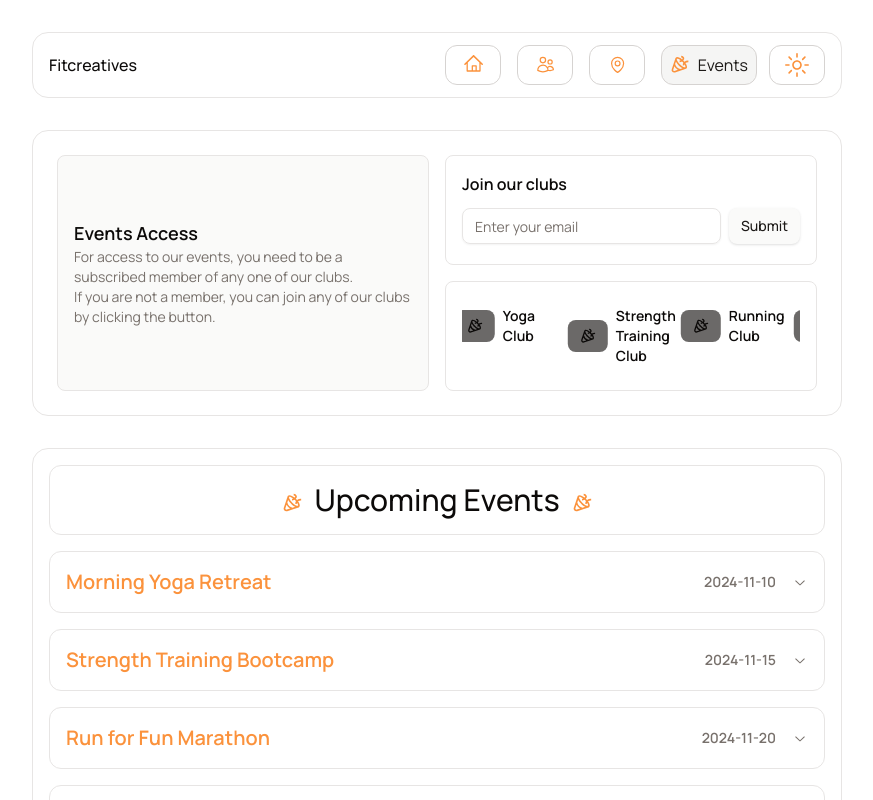
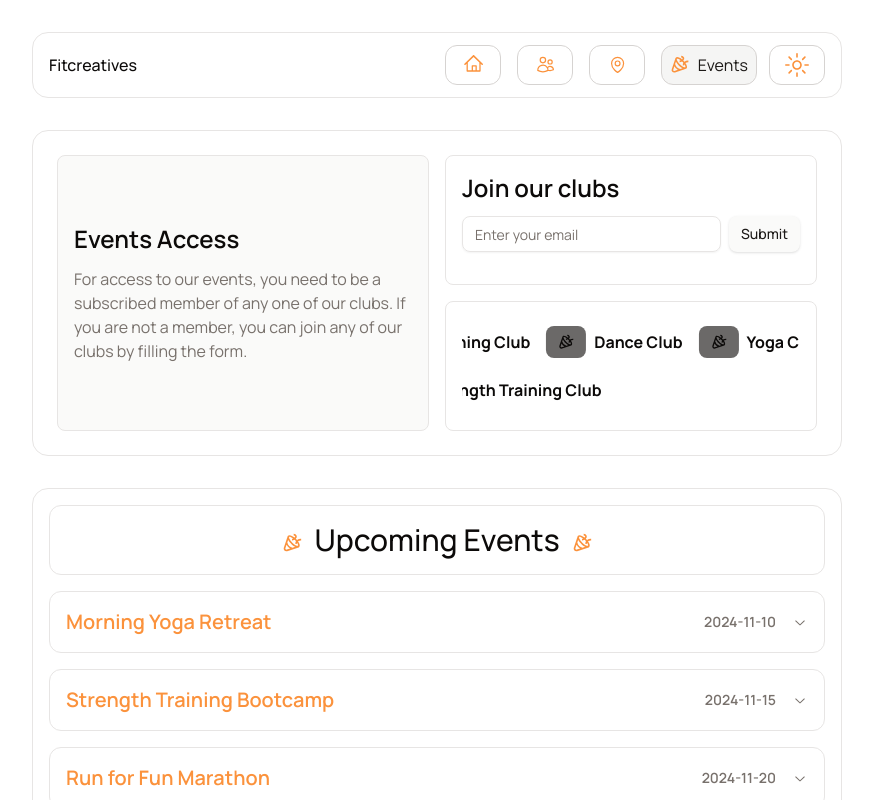
Before and after one commit to Lilianada/Fitcreatives, a Next.js app: page /events in a window 1280 px wide. Shown: the top 800 px of the page, without its empty margins (203-1076 px from the left). Built offline with nearby package versions, Linux system fonts and the light colour scheme; a web font is replaced by a local one.

Commit message:
fixes to slider in eventInfo

```diff
--- a/src/app/events/page.jsx
+++ b/src/app/events/page.jsx
@@ -12,5 +12,5 @@ export default function Events() {
       <Partners />
       <Organizers />
     </div>
-  );
+  );z
 }
--- a/src/components/events/EventInfo.jsx
+++ b/src/components/events/EventInfo.jsx
@@ -3,10 +3,10 @@
 import React from "react";
 import { Input } from "../ui/input";
 import { Button } from "../ui/button";
+import { BiParty } from "react-icons/bi";
 import Slider from "react-slick";
 import "slick-carousel/slick/slick.css";
 import "slick-carousel/slick/slick-theme.css";
-import { BiParty } from "react-icons/bi";
 
 export default function EventInfo() {
   const settings = {
@@ -16,11 +16,11 @@ export default function EventInfo() {
     slidesToShow: 3,
     slidesToScroll: 1,
     autoplay: true,
-    autoplaySpeed: 0,
+    autoplaySpeed: 3000,
     cssEase: "linear",
     pauseOnHover: false,
     swipeToSlide: true,
-    variableWidth: false, // Disable variable width to keep all slides uniform
+    variableWidth: true,
     arrows: false,
     responsive: [
       {
@@ -40,13 +40,6 @@ export default function EventInfo() {
           initialSlide: 2,
         },
       },
-      {
-        breakpoint: 480,
-        settings: {
-          slidesToShow: 1,
-          slidesToScroll: 1,
-        },
-      },
     ],
   };
 
@@ -60,21 +53,21 @@ export default function EventInfo() {
   return (
     <section className="border p-4 rounded-2xl">
       <div className="flex h-full  w-full items-center justify-center">
-        <div className="grid h-full w-full gap-4 p-2 grid-cols-4 sm:grid-rows-4">
-          <div className="col-span-2 row-span-4 border p-4 rounded-lg flex flex-col justify-center bg-stone-50 dark:bg-stone-900/50 text-foreground">
-            <h3 className="text-lg font-semibold">Events Access</h3>
-            <p className="text-sm text-muted-foreground">
+        <div className="grid h-full w-full gap-4 p-2 grid-cols-4 lg:grid-rows-4">
+          {/* Info */}
+          <div className="col-span-4 lg:col-span-2 lg:row-span-4 border p-4 rounded-lg flex flex-col justify-center bg-stone-50 dark:bg-stone-900/50 text-foreground">
+            <h3 className="text-xl sm:text-2xl mb-3 font-semibold">Events Access</h3>
+            <p className="text-sm sm:text-base text-muted-foreground">
               For access to our events, you need to be a subscribed member of
-              any one of our clubs.
-              <br />
-              If you are not a member, you can join any of our clubs by clicking
-              the button.
+              any one of our clubs. If you are not a member, you can join any of
+              our clubs by filling the form.
             </p>
           </div>
 
-          <div className="col-span-2 row-span-2 border p-4 rounded-lg flex flex-col">
-            <h3 className="mb-3 text-base font-semibold">Join our clubs</h3>
-            <form className="flex flex-col sm:flex-row sm:items-center gap-4 sm:gap-2 mt-2 sm:mt-0">
+          {/* Form */}
+          <div className="col-span-4 lg:col-span-2 lg:row-span-2 border p-4 rounded-lg flex flex-col">
+            <h3 className="mb-3 text-base sm:text-2xl font-semibold">Join our clubs</h3>
+            <form className="flex flex-col md:flex-row sm:items-center gap-4 sm:gap-2 mt-2 sm:mt-0">
               <Input
                 type="email"
                 placeholder="Enter your email"
@@ -90,17 +83,16 @@ export default function EventInfo() {
             </form>
           </div>
 
-          <div className="col-span-2 row-span-2 border p-4 rounded-lg relative overflow-hidden h-fit">
+          <div className="col-span-4 lg:col-span-2 lg:row-span-2 border p-4 rounded-lg relative overflow-hidden h-12rem">
             {/* Added `overflow-hidden` to keep items within the container */}
-            <Slider {...settings} className="w-full">
+            <Slider {...settings}>
               {clubs.map((club, index) => (
-                <div key={index} className="p-2 min-w-fit">
-                  {" "}
+                <div key={index} className="p-2">
                   <div className="flex items-center gap-2">
                     <div className="bg-stone-900/65 rounded-lg py-2 px-3">
                       <BiParty />
                     </div>
-                    <h4 className="text-sm font-semibold">{club}</h4>
+                    <h4 className="text-sm sm:text-base font-bold">{club}</h4>
                   </div>
                 </div>
               ))}
```
